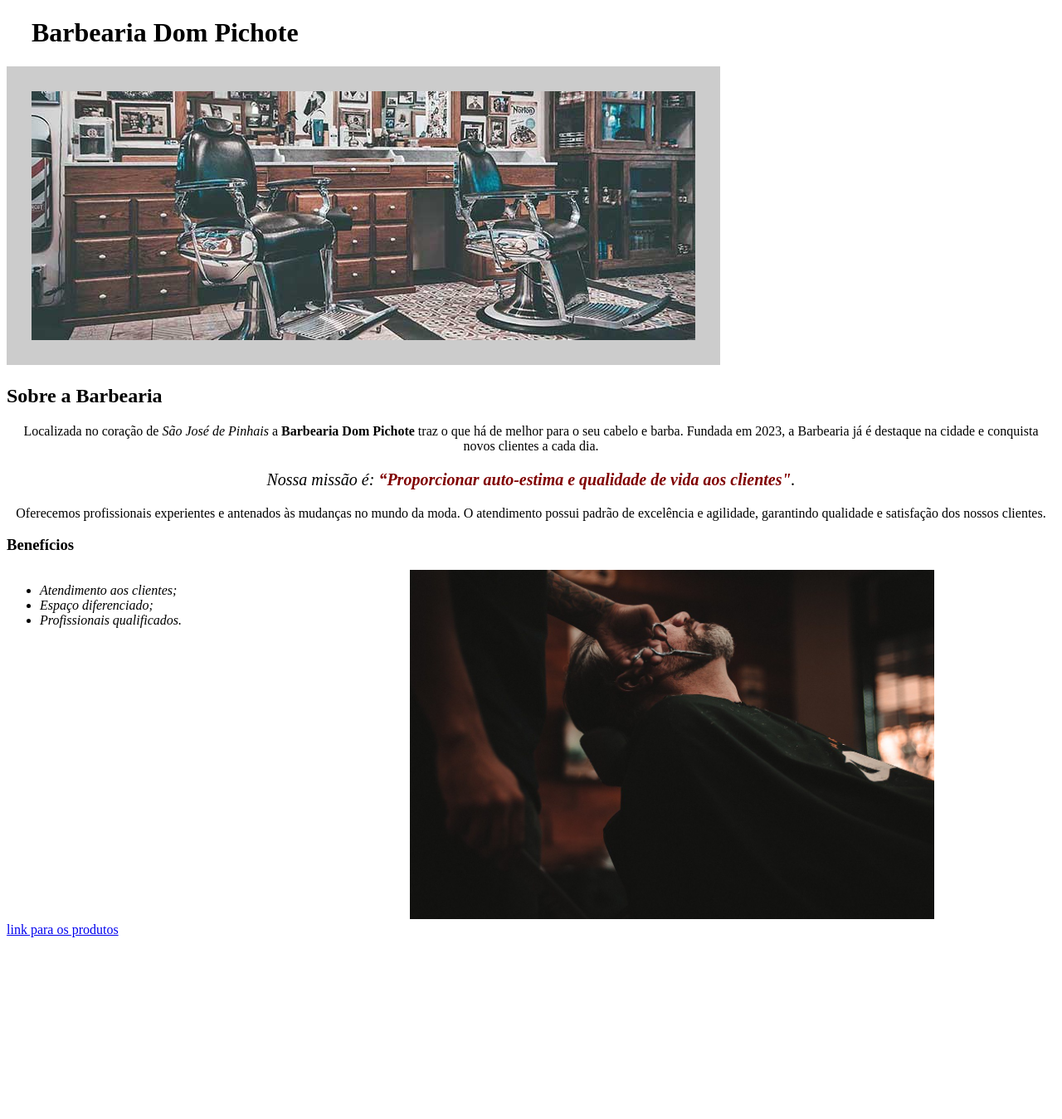
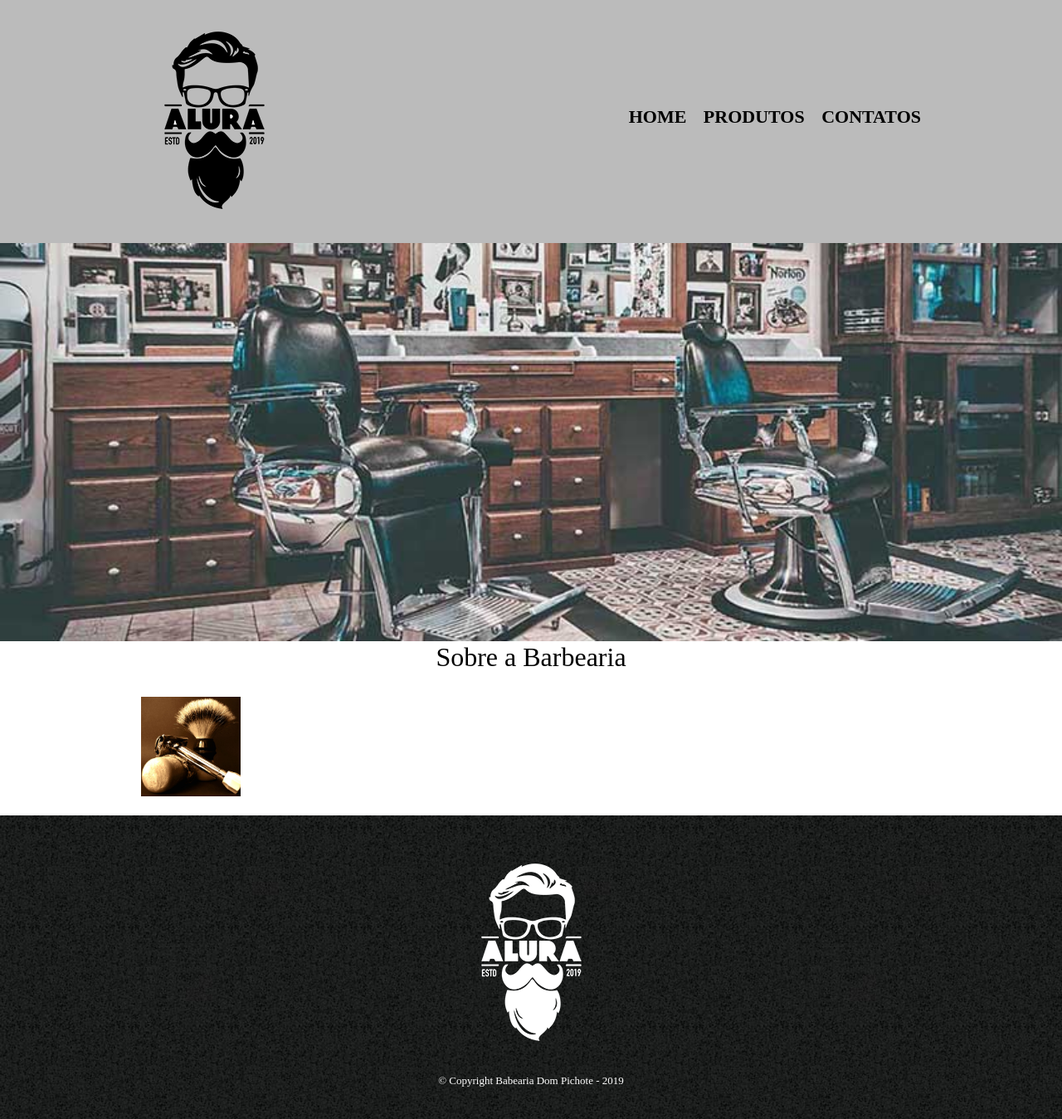
Before and after one commit to Aninhapinheiro/barbearia, a plain HTML site: page index.html in a window 1280 px wide. Shown: the whole page at 83% size. Before the commit the page ends 1138 px from the top, so only its background shows below. Drawn offline with Linux system fonts and the light colour scheme.

Commit message:
17/06/24

```diff
--- a/index.html
+++ b/index.html
@@ -2,43 +2,50 @@
 <html>
 
    <head>
-  <meta charset="utf-8">
+      <meta charset="UTF-8">
      <meta name="viewport" content="width=device-width">
-  <title>replit</title>
-  <link href="style.css" rel="stylesheet" type="text/css" />
+     <link rel="stylesheet" href="reset.css">
+      <link rel="stylesheet" href="produtos.css">
+     <title>Produtos - Barbearia Dom Pichote </title>
    </head>
 
   <body>
+     <header>
+        <div class="caixa">
+        <h1> <img src="logo.png"> </h1>
 
-  <header>
-<h1 class="titulo-principal">Barbearia Dom Pichote</h1>
+      <nav>
+         <ul>
+            <li> <a href="index.html"> Home </a> </li>
+            <li> <a href="produtos.html"> Produtos </a> </li>
+            <li> <a href="contato.html"> Contatos </a> </li>
+         </ul>
+        </div>
+      </nav>
      </header>
 
-  <img id="banner" src="banner.jpg"
-  <div class="principal">
+     <img src="banner.jpg" class="banner">
 
-  <h2 class="titulo-centralizado">Sobre a Barbearia</h2>
+     <main>
 
- <p>Localizada no coração de <em> São José de Pinhais </em> a <strong>Barbearia Dom Pichote</strong> traz o que há de melhor para o seu cabelo e barba. Fundada em 2023, a Barbearia já é destaque na cidade e conquista novos clientes a cada dia.</p>
+       <section class="principal">
+         <h2 class="titulo-principal"> Sobre a Barbearia</h2>
 
-  <em> <p id="missao">Nossa missão é: <strong>“Proporcionar auto-estima e qualidade de vida aos clientes"</strong>.</p> </em>
+       <img src="utensilios.jpg" class="utensilios" alt="Utensilios ultilizadps por barbeiros.">
+         </section>
+       <section class="mapa">
 
-<p>Oferecemos profissionais experientes e antenados às mudanças no mundo da moda. O atendimento possui padrão de excelência e agilidade, garantindo qualidade e satisfação dos nossos clientes.</p>
-    </div>
+       </section>
 
-  <div class="beneficios">
-<h3 class="titulo-centralizado">Benefícios</h3>
+       <section class="beneficios">
 
-<ul>
-<li class="item">Atendimento aos clientes;</li>
-<li class="item">Espaço diferenciado;</li>
-<li class="item">Profissionais qualificados.</li>
-</ul>
+       </section>
+     </main>
 
-  <img src="beneficios.jpg" id="beneficios">
-    </div>
+     <footer>
+        <img src="logo-branco.png">
+        <p class="copyright"> &#169; Copyright Babearia Dom Pichote - 2019 </p>
+     </footer>
 
-<a href="produtos.html"> link para os produtos </a>
   </body>
-
 </html>
--- a/produtos.css
+++ b/produtos.css
@@ -141,3 +141,18 @@ td, th{
   border: 2px solid #000000;
   padding: 10px 15px;
 }
+
+.banner{
+  width: 100%;
+}
+
+.titulo-principal{
+  text-align: center;
+  font-size: 2em;
+  margin: 0 0 1em;
+}
+
+.utensilios{
+  width: 120px;
+  margin: 0 20px 20px 0;
+}
```
Also changed, not shown: contato.html (renamed from contatos.html, +2 -2 lines), produtos.html (+1 -1 lines), utensilios.jpg (added). Lines whose indentation alone changed are shown as unchanged.
